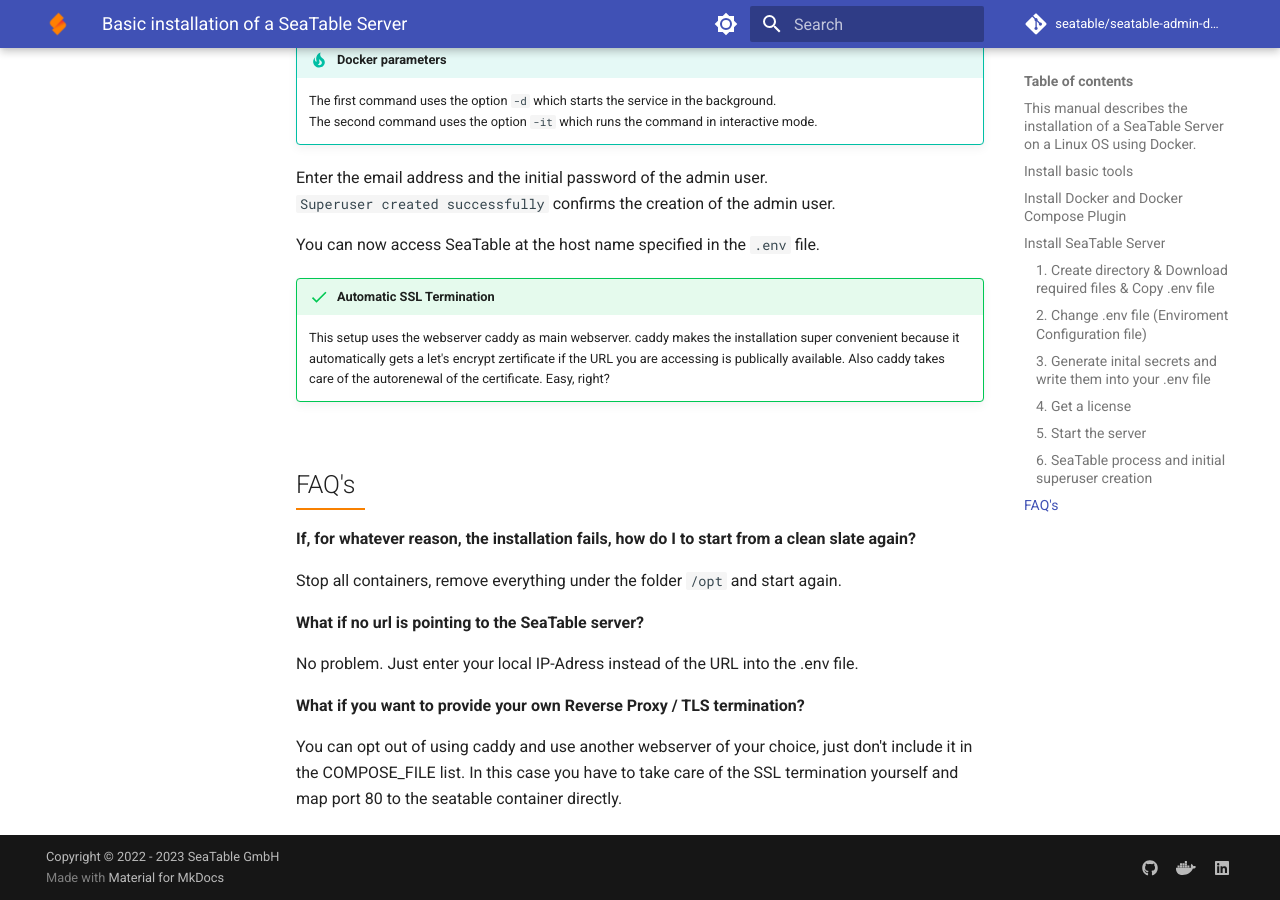
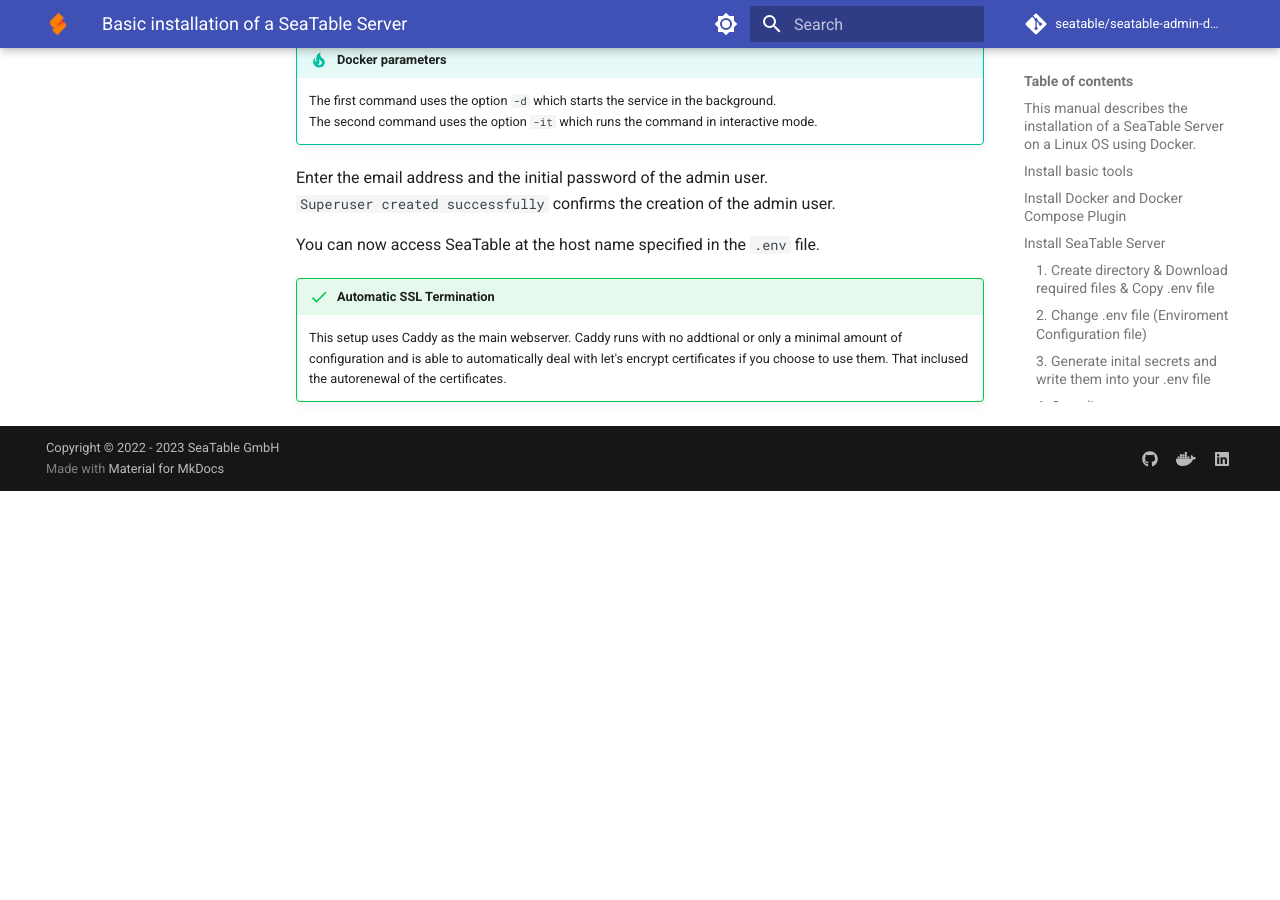
Before and after one commit to seatable/seatable-admin-docs, an MkDocs documentation site: the page built from docs/installation-rework/basic-setup.md, in a window 1280 px wide and 900 px high, scrolled down 3467 px. Built offline with MkDocs 1.6.1 and Material for MkDocs 9.7.7, drawn with Linux system fonts in a browser that asks for light colours; comment, search, counter and statistics services are not loaded; after the commit the page ends 3958 px from its top, so only the background shows below that.

Commit message:
installation-rework placeholders and first structure

```diff
--- a/docs/installation-rework/single_node_install.md
+++ b/docs/installation-rework/basic-setup.md
@@ -170,19 +170,4 @@
 
 !!! success "Automatic SSL Termination"
 
-    This setup uses the webserver caddy as main webserver. caddy makes the installation super convenient because it automatically gets a let's encrypt zertificate if the URL you are accessing is publically available.
-    Also caddy takes care of the autorenewal of the certificate. Easy, right?
-
-## FAQ's
-
-**If, for whatever reason, the installation fails, how do I to start from a clean slate again?**
-
-Stop all containers, remove everything under the folder `/opt` and start again.
-
-**What if no url is pointing to the SeaTable server?**
-
-No problem. Just enter your local IP-Adress instead of the URL into the .env file.
-
-**What if you want to provide your own Reverse Proxy / TLS termination?**
-
-You can opt out of using caddy and use another webserver of your choice, just don't include it in the COMPOSE_FILE list. In this case you have to take care of the SSL termination yourself and map port 80 to the seatable container directly.
+    This setup uses Caddy as the main webserver. Caddy runs with no addtional or only a minimal amount of configuration and is able to automatically deal with let's encrypt certificates if you choose to use them. That inclused the autorenewal of the certificates.
--- a/mkdocs.yml
+++ b/mkdocs.yml
@@ -124,13 +124,12 @@
       - Basic Setup:
           - Developer Edition: docker/Developer-Edition/Deploy SeaTable-DE with Docker.md
           - Enterprise Edition: docker/Enterprise-Edition/Deploy SeaTable-EE with Docker.md
-      - Additional Components:
+      - Additional Componentss:
           - Python Runner:
               - Deploy: docker/Python-Runner/Deploy SeaTable Python Runner.md
               - Upgrading: docker/Python-Runner/Update SeaTable Python Runner.md
               - Customization: docker/Python-Runner/Customize SeaTable Python Runner.md
           - Online Document Editor: config/enterprise/deploy_onlyoffice_docker.md
-          # - Monitoring: installation/uptime_kuma.md
           - Seafile Integration: config/integrate-with-seafile.md
       - Advanced Setups:
           - SeaTable Cluster: docker/Cluster/SeaTable Cluster.md
@@ -138,9 +137,29 @@
           - dtable-events Background node: docker/Cluster/dtable-events Background node.md
           - dtable-server cluster: docker/Cluster/dtable-server Cluster.md
           - S3 Object Storage: config/enterprise/S3.md
-      #- Upcoming redesign:
-      #- SeaTable Server: installation/single_node_install.md
-      #- Custom SSL Setup: installation/custom_ssl.md
+
+  # # Install Rework Preparations in folder installation-rework
+  # - installation-rework:
+  #     - Docker Compose: installation-rework/basic-setup.md
+  #     - FAQ / Troubleshooting: installation-rework/faq.md
+  #     - Additional Components:
+  #         - Seafile: installation-rework/components/seafile.md
+  #         - Python Pipeline:
+  #             - Deploy: installation-rework/components/python-pipeline.md
+  #             - Customization: installation-rework/components/python-pipeline-custom.md
+  #         - Office Editor:
+  #             - Only Office: installation-rework/components/onlyoffice.md
+  #             - Collabora: installation-rework/components/collabora.md
+  #         - Monitoring:
+  #             - Uptime Kuma: installation-rework/components/uptime-kuma.md
+  #             - Zabbix: installation-rework/components/zabbix.md
+  #             - Grafana/Prometheus: installation-rework/components/grafana-prometheus.md
+  #     - Advanced Setups:
+  #         - SeaTable Cluster: docker/Cluster/SeaTable Cluster.md
+  #         - dtable-db Standalone: docker/Cluster/dtable-db Standalone.md
+  #         - dtable-events Background node: docker/Cluster/dtable-events Background node.md
+  #         - dtable-server cluster: docker/Cluster/dtable-server Cluster.md
+  #         - S3 Object Storage: config/enterprise/S3.md
 
   - Configuration:
       - config/index.md
```
Also changed, not shown: docs/installation-rework/components/collabora.md (added, +1 -0 lines), docs/installation-rework/components/grafana-prometheus.md (added, +1 -0 lines), docs/installation-rework/components/onlyoffice.md (added, +1 -0 lines), docs/installation-rework/components/python-pipeline-custom.md (added, +1 -0 lines), docs/installation-rework/components/python-pipeline.md (added, +38 -0 lines), docs/installation-rework/components/seafile.md (added, +1 -0 lines), docs/installation-rework/components/uptime-kuma.md (added, +1 -0 lines), docs/installation-rework/components/zabbix.md (added, +1 -0 lines), docs/installation-rework/faq.md (added, +13 -0 lines).
